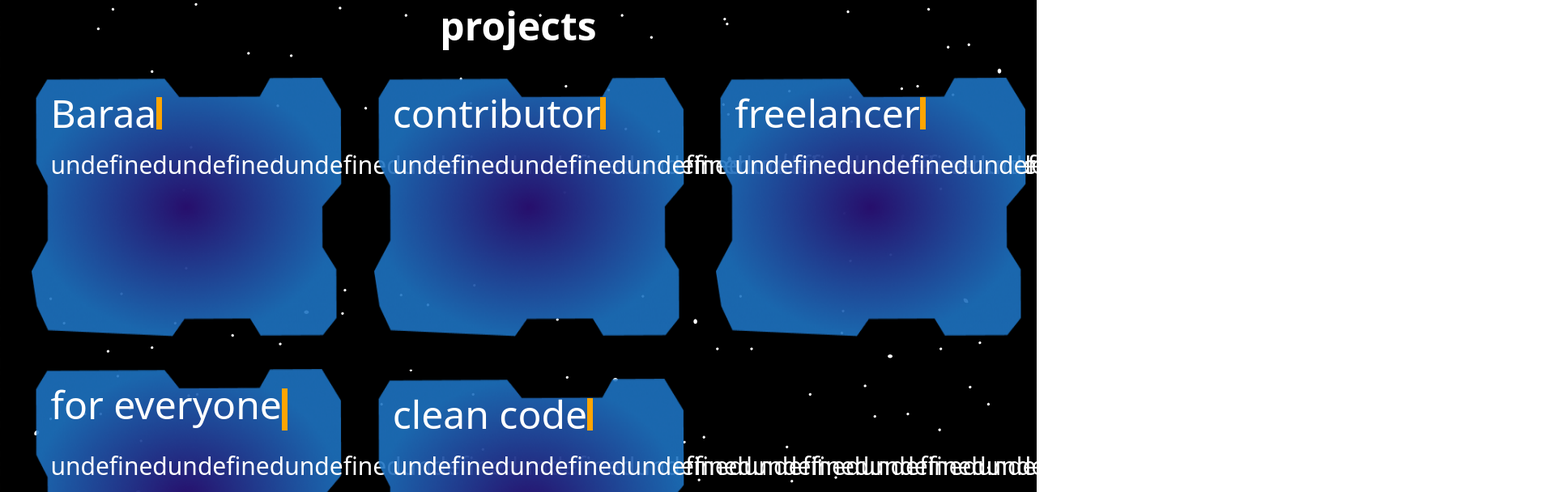
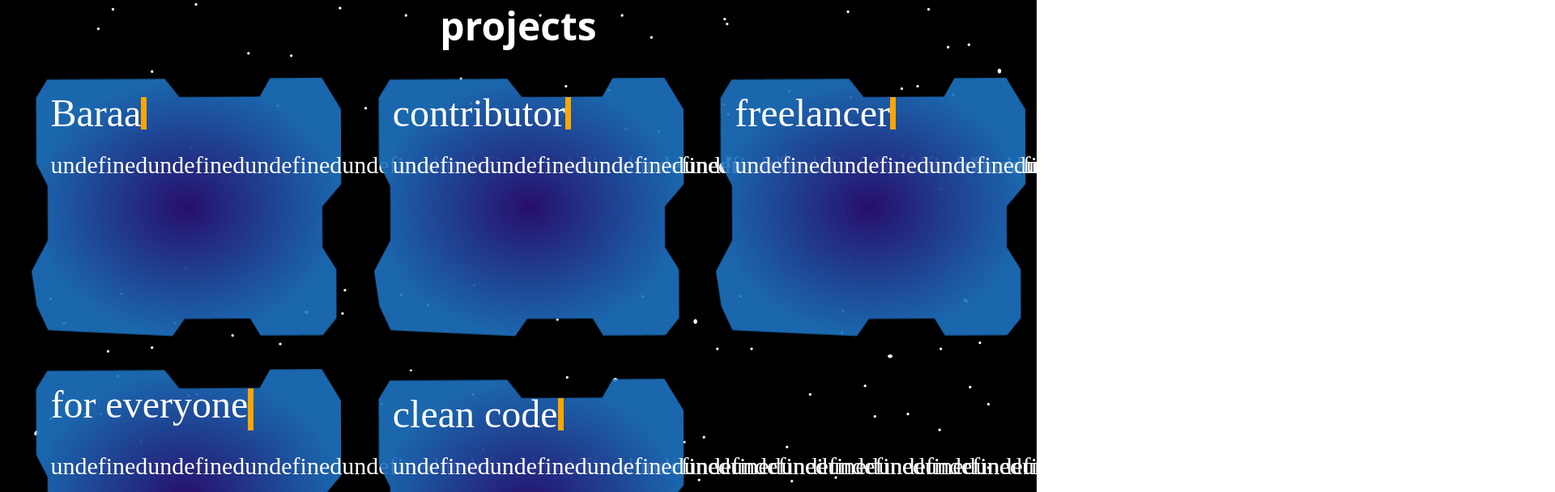
Before and after one commit to Baraa-Baba/BaraaBaba, a Next.js app: page / in a window 1280 px wide. Shown: the part 2608-3216 px from the top of the page at 81% size, 1920 px wide, since content can reach past the window. Built offline with nearby package versions, Linux system fonts and the light colour scheme; grey boxes are pictures that could not be loaded.

Commit message:
changed font family for about me

```diff
--- a/components/Card.jsx
+++ b/components/Card.jsx
@@ -84,12 +84,12 @@ const Card = ({ img, header, text, links, index }) => {
   return (
     <div tabIndex={index} id="card" ref={Card} aria-label={text} className={`w-[95vw] bg-card
      mr-0 sm:min-h-[20rem]
-    mt-10 sm:w-[60vw] sm:w-[45vw] p-6 ${img}
+    mt-10 sm:w-[60vw] p-6 ${img}
      max-w-[100vw] sm:ml-[3vw] lg:w-[30vw] ml-0 block z-30 lg:inline-block h-fit`}>
       {/*a trick so I can make all cards's height the same*/}
-      <h1 className={`text-white  text-4xl ${header == 'for everyone' && 'pb-3'} typing w-fit mb-5 inline-block`}>
+      <h1 className={`text-white font family text-4xl ${header == 'for everyone' && 'pb-3'} typing w-fit mb-5 inline-block`}>
         {header} </h1>
-      <p aria-hidden className='card-text text-white text-3xl '>
+      <p aria-hidden className='card-text font text-white text-3xl '>
         {typingtext}
         {!typingfinished ? <span className='text-red-800'>|</span> : null}
       </p>
--- a/styles/globals.css
+++ b/styles/globals.css
@@ -1,7 +1,7 @@
 @tailwind base;
 @tailwind components;
 @tailwind utilities;
-
+@import url('https://fonts.googleapis.com/css2?family=Rubik+Moonrocks&display=swap');
 .smooth {
     transition: all 100ms ease;
 }
@@ -115,7 +115,9 @@ body {
 .bg-card:hover {
     background-size: 200% 200%;
 }
-
+.font{
+    font-family: 'Rubik Moonrocks', cursive;
+}
 @layer components {
 
     .useful-links {
```
